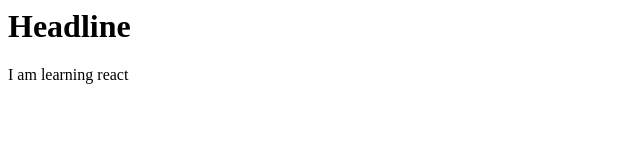
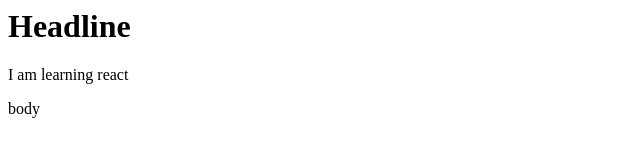
Before and after one commit to Sinthuja135/Mobile-App-Development-with-React-Native, a website: page index.html in a window 1280 px wide. Shown: the full height of the page, 0-640 px from the left. Drawn offline with Linux system fonts and the light colour scheme.

Commit message:
fourth commit

```diff
--- a/index.html
+++ b/index.html
@@ -5,6 +5,7 @@
 <body>
 <h1>Headline</h1>
 <p>I am learning react</p>
+<p>body</p>
 </body>
 
 </html>
```
Also changed, not shown: package.json (added, +25 -0 lines), 2 other files.
